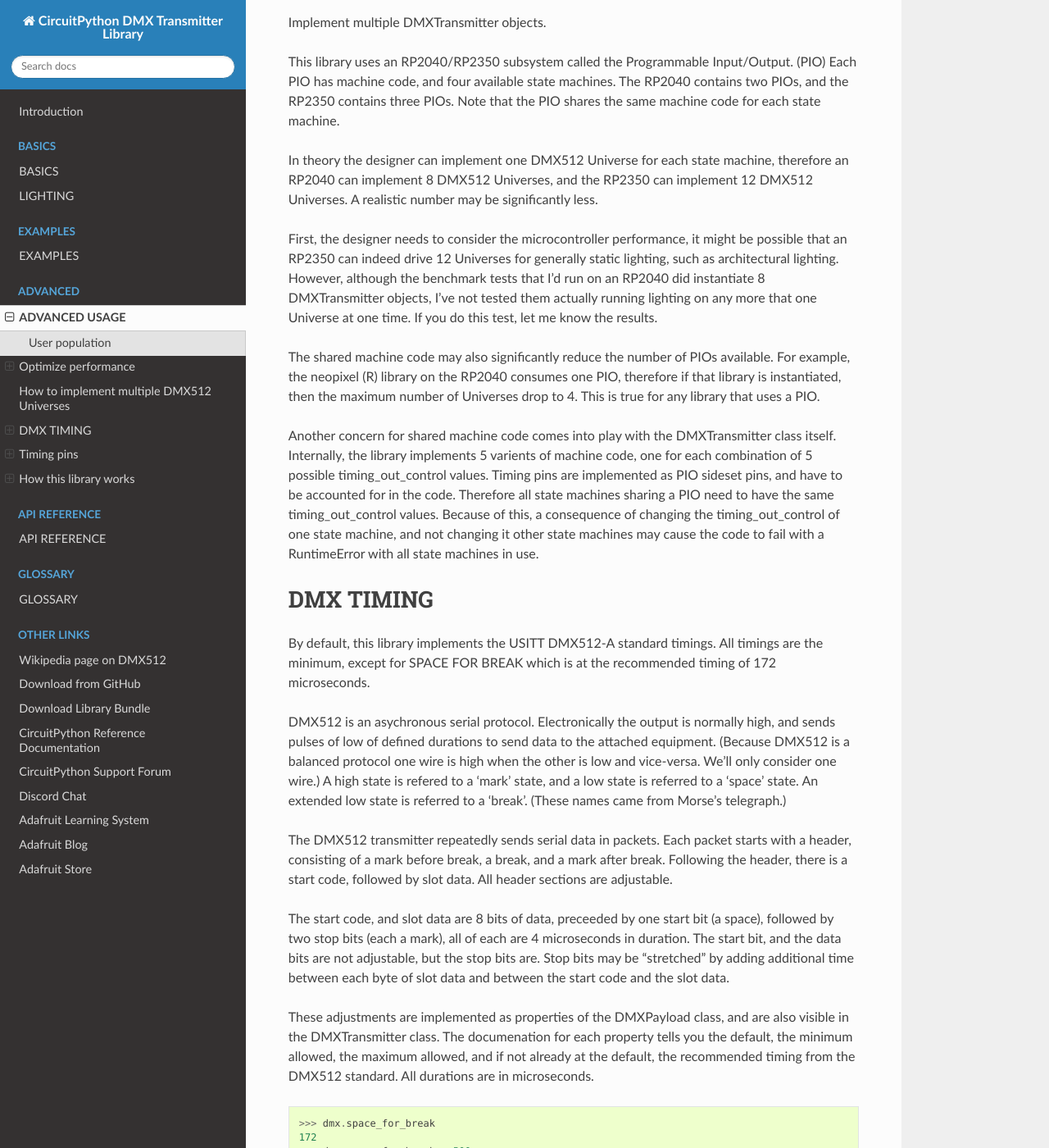
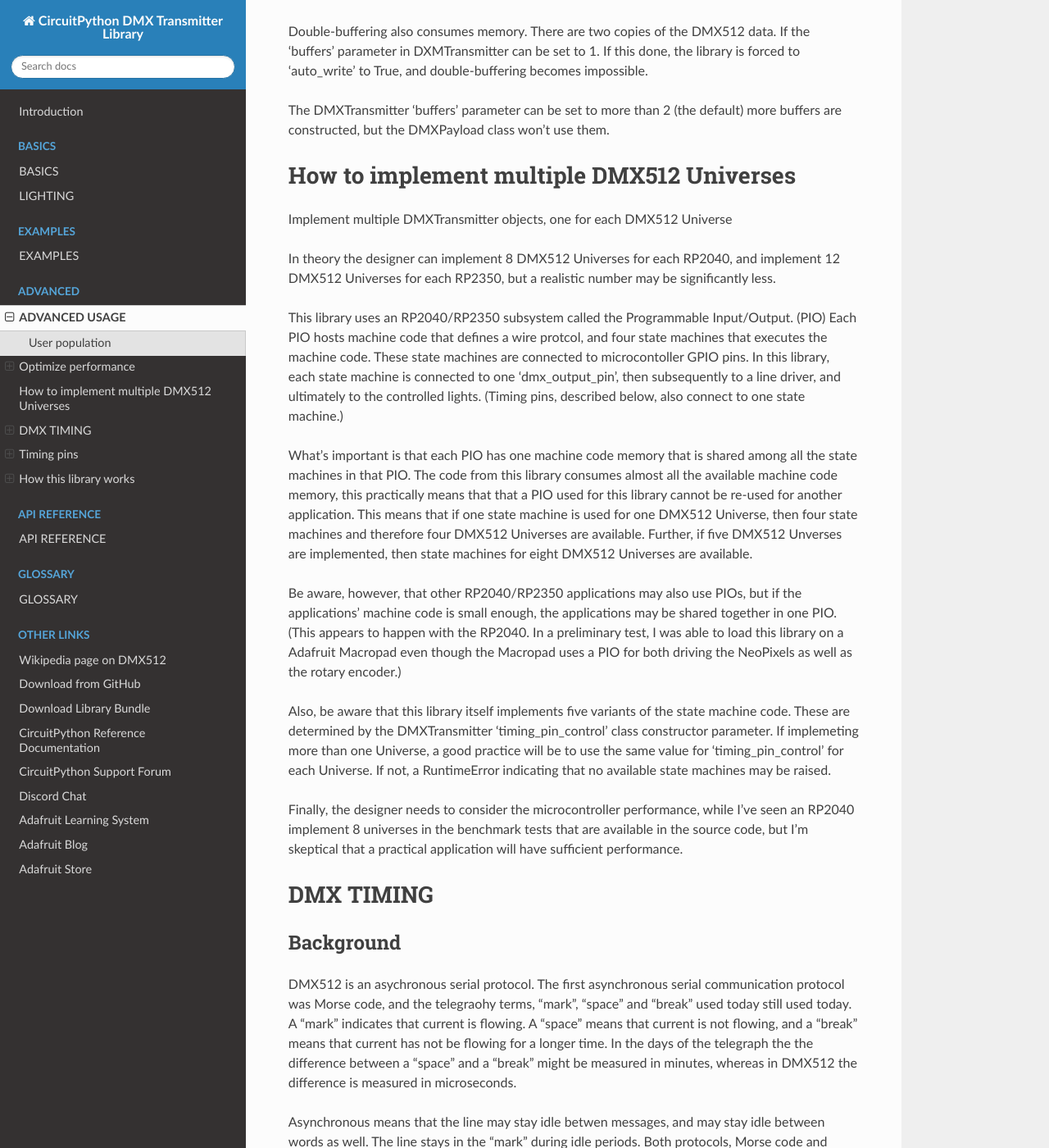
Before and after one commit to mydana/CircuitPython_DMX_Transmitter, a Sphinx documentation site: the page built from docs/advanced.rst, in a window 1280 px wide and 1400 px high, scrolled down 1364 px. Shown: the whole window at 82% size. Built offline with Sphinx 7.4.7 and the Read the Docs theme 3.1.0, drawn with Linux system fonts in a browser that asks for light colours; some of the changed text lies outside the part shown.

Commit message:
Intermediate docs

```diff
--- a/docs/advanced.rst
+++ b/docs/advanced.rst
@@ -31,111 +31,144 @@
 
   Each slot consumes some of the microcontroller processing time.
 
-  Each slot consumes 40 microseconds from each DMX512 packet.
+  Each slot consumes 40 microseconds of time for each DMX512 packet.
 
 Be aware that the DMX512 standard requires a minimum packet duration of
 1204 microseconds, although your equipment probably doesn't care. See
 the 'interval' property documentation, or more information about DMX Timing,
 below.
 
-Switch from auto_write = False to auto_write = True
----------------------------------------------------
+Turn off double-buffering
+-------------------------
 
-By default the library double-buffers the DMX512 data. Requiring the 'show'
-method for pending changes to become visible. Each show operation swaps one
-buffer for showing to another for editing. This swap consumes time, but also
-the show buffer needs to be copied to the edit buffer, which takes more time.
+By default the library double-buffers the DMX512 data, that means there are
+two copies of the intermediate data structure, and that one is used for
+editing the DMX512 slot data values, and the other one is used to show the
+slot data values on the state machine, and play the data down the wire to
+the lights. This is indicated by having the 'auto_write' property as False.
+In this state, any changes will not visible until on the lights until the
+'show' method is called. When that happens, the two buffers swap roles, the
+one that was editing slot data will now show it, and vice-versa.
 
-If auto_write is set to True, only one buffer is used, and any changes go
-directly to the one buffer that is also shown to the state machine.
+This swap takes time. There is a delay for the existing buffer to finish
+playing down the wire before the other buffer can start, and there is also a
+delay to copy slot values from one buffer to another.
 
-auto_write may be changed in the constructor, but can also be changed by
-setting the auto_write property.
+If the 'auto_write' property is set True, then the library uses one buffer for
+both editing and playing the data down the wire. This is significantly faster
+because neither the delay nor the copy operation is needed. In this state
+the 'show' method is ignored.
+
+Double-buffering also consumes memory. There are two copies of the DMX512 data.
+If the 'buffers' parameter in DXMTransmitter can be set to 1. If this done,
+the library is forced to 'auto_write' to True, and double-buffering becomes
+impossible.
+
+The DMXTransmitter 'buffers' parameter can be set to more than 2 (the default)
+more buffers are constructed, but the DMXPayload class won't use them.
 
 How to implement multiple DMX512 Universes
 ==========================================
-Implement multiple DMXTransmitter objects.
+Implement multiple DMXTransmitter objects, one for each DMX512 Universe
+
+In theory the designer can implement 8 DMX512 Universes for each RP2040,
+and implement 12 DMX512 Universes for each RP2350, but a realistic
+number may be significantly less.
 
 This library uses an RP2040/RP2350 subsystem called the Programmable
-Input/Output. (PIO) Each PIO has machine code, and four available state machines.
-The RP2040 contains two PIOs, and the RP2350 contains three PIOs. Note
-that the PIO shares the same machine code for each state machine.
+Input/Output. (PIO) Each PIO hosts machine code that defines a wire protcol,
+and four state machines that executes the machine code. These state machines
+are connected to microcontoller GPIO pins. In this library, each state machine
+is connected to one 'dmx_output_pin', then subsequently to a line driver,
+and ultimately to the controlled lights. (Timing pins, described below, also
+connect to one state machine.)
 
-In theory the designer can implement one DMX512 Universe for each state machine,
-therefore an RP2040 can implement 8 DMX512 Universes, and the RP2350 can
-implement 12 DMX512 Universes. A realistic number may be significantly less.
+What's important is that each PIO has one machine code memory that is shared
+among all the state machines in that PIO. The code from this library
+consumes almost all the available machine code memory, this practically means
+that that a PIO used for this library cannot be re-used for another application.
+This means that if one state machine is used for one DMX512 Universe, then four
+state machines and therefore four DMX512 Universes are available. Further,
+if five DMX512 Unverses are implemented, then state machines for eight DMX512
+Universes are available.
 
-First, the designer needs to consider the microcontroller performance, it
-might be possible that an RP2350 can indeed drive 12 Universes for generally
-static lighting, such as architectural lighting. However, although the benchmark
-tests that I'd run on an RP2040 did instantiate 8 DMXTransmitter objects, I've
-not tested them actually running lighting on any more that one Universe at one
-time. If you do this test, let me know the results.
+Be aware, however, that other RP2040/RP2350 applications may also use PIOs, but
+if the applications' machine code is small enough, the applications may be
+shared together in one PIO. (This appears to happen with the RP2040. In a
+preliminary test, I was able to load this library on a Adafruit Macropad even
+though the Macropad uses a PIO for both driving the NeoPixels as well as the
+rotary encoder.)
 
-The shared machine code may also significantly reduce the number of PIOs
-available. For example, the neopixel (R) library on the RP2040 consumes one PIO,
-therefore if that library is instantiated, then the maximum number of Universes
-drop to 4. This is true for any library that uses a PIO.
+Also, be aware that this library itself implements five variants of the state
+machine code. These are determined by the DMXTransmitter 'timing_pin_control'
+class constructor parameter. If implemeting more than one Universe, a good
+practice will be to use the same value for 'timing_pin_control' for each
+Universe. If not, a RuntimeError indicating that no available state machines
+may be raised.
 
-Another concern for shared machine code comes into play with the DMXTransmitter
-class itself. Internally, the library implements 5 varients of machine code, one
-for each combination of 5 possible timing_out_control values. Timing pins are
-implemented as PIO sideset pins, and have to be accounted for in the code.
-Therefore all state machines sharing a PIO need to have the same
-timing_out_control values. Because of this, a consequence of changing the
-timing_out_control of one state machine, and not changing it other state machines
-may cause the code to fail with a RuntimeError with all state machines in use.
+Finally, the designer needs to consider the microcontroller performance, while
+I've seen an RP2040 implement 8 universes in the benchmark tests that are
+available in the source code, but I'm skeptical that a practical application
+will have sufficient performance.
 
 DMX TIMING
 ==========
-By default, this library implements the USITT DMX512-A standard timings.
-All timings are the minimum, except for SPACE FOR BREAK which is at the
-recommended timing of 172 microseconds.
+Background
+----------
+DMX512 is an asychronous serial protocol. The first asynchronous serial
+communication protocol was Morse code, and the telegraohy terms, "mark", "space"
+and "break" used today still used today. A "mark" indicates that current is
+flowing. A "space" means that current is not flowing, and a "break" means that
+current has not be flowing for a longer time. In the days of the telegraph the
+the difference between a "space" and a "break" might be measured in minutes,
+whereas in DMX512 the difference is measured in microseconds.
 
-DMX512 is an asychronous serial protocol. Electronically the output is normally
-high, and sends pulses of low of defined durations to send data to the
-attached equipment. (Because DMX512 is a balanced protocol one wire is high when
-the other is low and vice-versa. We'll only consider one wire.) A high state is
-refered to a 'mark' state, and a low state is referred to a 'space' state. An
-extended low state is referred to a 'break'. (These names came from Morse's
-telegraph.)
+Asynchronous means that the line may stay idle betwen messages, and may stay idle
+between words as well. The line stays in the "mark" during idle periods. Both
+protocols, Morse code and DMX512 also use breaks to indicate when a messsage is
+coming. This is unusual for modern asynchronous serial protocols, most protocols
+format data packets using headers in the data stream instead of a hardware break.
+This incompatibility is why one cannot use a computer terminal to send DMX512
+data.
 
-The DMX512 transmitter repeatedly sends serial data in packets. Each packet
-starts with a header, consisting of a mark before break, a break, and a mark
-after break. Following the header, there is a start code, followed by slot data.
-All header sections are adjustable.
+After the break, called "SPACE FOR BREAK" in the specification, DMX512 sends up
+to 513 bytes of data. The first byte indicates the data type. This called the
+"NULL START" code in the specification. A null (a zero) indicates that the data
+packet is dimmer (and other lighting accessory) values, as opposed to diagnostics
+or other ancillary data.
 
-The start code, and slot data are 8 bits of data, preceeded by one start bit (a
-space), followed by two stop bits (each a mark), all of each are 4 microseconds
-in duration. The start bit, and the data bits are not adjustable, but the stop
-bits are. Stop bits may be "stretched" by adding additional time between each
-byte of slot data and between the start code and the slot data.
+Each byte is organzed into 11 bits of serial data, with each bit presented for
+4 microseconds. The fist bit, the start bit, is a "space" indicating that a
+word of data is forthcoming. The next 8 bits consist of a byte of data, least
+significant bit first. Finally at least 2 bits for the stop bits, where the line
+remains in "mark" state for at least 8 microseconds. The timing from the start
+bit to the end bit is critical, but after that the line may remain idle for some
+time, in a "mark" state, or the next byte of data may be sent.
 
-These adjustments are implemented as properties of the
-DMXPayload class, and are also visible in the DMXTransmitter class. The
-documenation for each property tells you the default, the minimum allowed,
-the maximum allowed, and if not already at the default, the recommended
-timing from the DMX512 standard. All durations are in microseconds.
+This ability for the line to remain idle after the stop bits allows for some
+adjustment of the DMX512 timing. Likewise, the standard allows for variable
+timing of the break that starts each packet.
+
+Adjustment
+----------
+By default, this library implements the minimum timings allowed by the standard,
+except for SPACE FOR BREAK, which is set to the recommended duration of 172
+microseconds.
+
+All of the timings are implemented as properties of the DMXPayload class, and
+are also visible in the DMXTransmitter class. The documenation for each property
+tells you the default, the minimum allowed, the maximum allowed, and if not
+already at the default, the duration recommended by the standard. All values
+are in microseconds.
 
 .. code-block:: Python
 
    >>> dmx.space_for_break
    172
-   >>> dmx.space_for_break = 500
+   >>> dmx.space_for_break = 88
    >>> dmx.space_for_break
-   500
+   88
    >>>
-
-Setting the timing duration below the standard
-----------------------------------------------
-While the libary allows for setting durations less than the minimums, you might
-want to do so to make the system more responsive. However, reducing the number
-of slots, descibed above, will also make the system more responsive. Be aware,
-setting timings below recommended minimums is not recommended, and may make your
-DMX Universe unreliable.
-
-If you do want to reduce the timing, reduce the space_for_break, because the
-default duration is longer than what's required.
 
 Minimum DMX512 packet duration
 ------------------------------
@@ -146,100 +179,112 @@
 DMX512 packet duration. The only way to adjust the duration is to change the
 DMX512 timing properties, or to increase the number of slots up to 512.
 
-Setting the timing duration above above the standard
-----------------------------------------------------
-Some, presumably older equipment is not exactly compatible with DMX512, some
-additional padding is needed. There is an art to adjusting these timings, and
-I welcome a Pull Request to elaborate what the best strategies are.
-
-Be aware too, that the library allows for long padding durations,
-260 microseconds (default 8 microseconds) between byte of slot data, and a
-header length in excess of 150,000 microseconds (default 188 microseconds).
-While the DMX512 standard allows these durations, some equipment may balk
-at durations this long.
-
 Timing pins
 ===========
 The state machines have a feature called sideset pins. Roughly, these are bits
 that may be added to the machine code, and as each instruction is executed, the
 bit values are sent out to additional pins. This library implements up to two
-sideset pins::
+sideset pins:
 
-  Transmitter enable::
+* Transmitter enable, and
+* Oscilloscope sync
 
-    If the timing_out_control parameter is set to True or 1, one timing pin is
-    implemented it is the transmitter enable pin. This pin can be connected to
-    the line driver circuit enable input. This feature can be used to switch
-    the DMX Universe from one transmitter to another. The stop method will stop
-    the state machine, and disable the connected line driver.
+Transmitter enable
+------------------
 
-    This is advanced feature only for an advanced DMX hacker.
+If the timing_out_control parameter is set to True or 1, one timing pin is
+implemented it is the transmitter enable pin. This pin can be connected to
+the line driver circuit enable input. This feature can be used to switch
+the DMX Universe from one transmitter to another. The stop method will stop
+the state machine, and disable the connected line driver.
 
-    If the timing_out_control parameter is set to False or -1, the same timing
-    pin is implemented, but the logic is complemented.
+This is advanced feature only for an advanced DMX hacker.
 
-    This pin is set by the timing_out_pin parameter.
+If the timing_out_control parameter is set to False or -1, the same timing
+pin is implemented, but the logic is complemented.
 
-  Oscilloscope sync::
+This pin is set by the timing_out_pin parameter.
 
-    If the timing_out_control parameter is set to 2, then two timing pins are
-    implemented, the first pin is the same transmitter pin, as descibed above.
-    The second pin is an oscilloscope sync pin. This pin is asserted during
-    MARK AFTER BREAK.  The intent is to use a digital oscilloscope to verify that
-    the timing is what it says it is.
+Oscilloscope sync
+-----------------
 
-    If the timing_out_control parameter is set to -2, then the same two timing
-    pins are implemented, but the logic of both pins is complemented.
+If the timing_out_control parameter is set to 2, then two timing pins are
+implemented, the first pin is the same transmitter pin, as descibed above.
+The second pin is an oscilloscope sync pin. This pin is asserted during
+MARK AFTER BREAK.  The intent is to use a digital oscilloscope to verify that
+the timing is what it says it is.
 
-    The two pins need to be consecutive. The first pin is the Transmitter enable,
-    and is specified by the timing_out_pin parameter. The second pin is not
-    specified by the library, instead the hardware automatically uses the next
-    pin in sequence.
+If the timing_out_control parameter is set to -2, then the same two timing
+pins are implemented, but the logic of both pins is complemented.
 
-  If the timing_out_control parameter is not set, then no timing pins are
-  implemented.
+The two pins need to be consecutive. The first pin is the Transmitter enable,
+and is specified by the timing_out_pin parameter. The second pin is not
+specified by the library, instead the hardware automatically uses the next
+pin in sequence.
+
+If the timing_out_control parameter is not set, then no timing pins are
+implemented.
 
 Warning when implementing multiple DMX512 Universes
 ---------------------------------------------------
-Be aware that if you intend to implement timing pins and use multiple
-DMX512 Universes, all Universes handled by the same PIO need to have
-the same value for the timing_out_control parameter. This is because
-the timing_out_control parameter chooses the version of the machine
-code to run on the state machine, and all state machines on the same
-PIO need to run the same machine code.
+Be aware of a technical limitation. If you intend to implement timing pins and
+implement multiple DMX512 Universes, all Universes handled by the same PIO need
+to have the same value for the timing_out_control parameter. See above.
 
-This limitation can cause unexpeced RuntimeError problems when debugging
-multiple DMX512 Universes.
+This limitation can cause unexpeced RuntimeError problems when debugging.
 
 How this library works
 ======================
 This library consists of three modules:
 
-* dmx_transmitter
-* dmx_payload
-* machine_code
+* dmx_transmitter.py aka dmx_transmitter.mpy
+* dmx_payload.py aka dmx_payload.mpy
+* machine_code.py aka machine_code.mpy
 
-together these allow an RP2040 (and presumably an RP2350) microcontroller's
+Together these allow an RP2040 (and presumably an RP2350) microcontroller's
 Programmable I/O (PIO) peripheral to output a DMX512 serial data stream.
 
-dmx_transmitter/machine_code is a machine-generated python library that contains three objects:
+dmx_transmitter/machine_code.py is a machine-generated python library that contains
+three objects:
 
-1. A class that contains variations of the assembled machine code that runs the PIO.
+1. A class that contains variations of the assembled machine code that runs the
+PIO.
 
-2. A function that synthesizes the pio_kwargs that the assembler would output.
+2. A function that synthesizes the pio_kwargs that Adafruit's assembler would
+output.
 
 3. A class that contains timing constants for various phases of the DMX waveform.
 
-While machine_code is machine-generated, the source code is available in source
-the package, in the assembly_code folder.
+In order to write PIO assembly code, a developer needs to be mindful of both
+the logic and the timing. This is difficult. To make it easier this developer
+used a spreadsheet program to use a pivot table to keep track of timings while
+focusing on the desired logic. While this program was not originally written
+in LibreOffice calc, it was copied to that application for sharing on GitHub,
+and can be found in the source code in the assembly_code folder.
+
+Since the timing was already available in the spreadsheet, this developer created
+a tool, reformat_pioasm, to assemble the machine code using Adafruit's assembler,
+and output the objects mentioned above in the dmx_transmitter/machine_code.mpy
+file.
+
+Finally, this tool also allows the developer to defer TODO
+
 
 * The ultimate source is in assembly_code/assembly_code.fods this file is the
   assembly code in a LibreOffice document.
-* The next file, assembly_code/assembly_code.txt.csv is a text-separated file
-  exported the LibreOffice document.
-* A script assembly_code/reformat_pioasm formats, assembles it, and writes the
-  output into dmx_transmitter/machine_code.
-* The makefile contains all the commands to run this pipeline, and others.
+* The next file, assembly_code/assembly_code.tsv is a text-separated file
+  exported from the LibreOffice document.
+* A script assembly_code/reformat_pioasm.py that uses Adafruit's assemble to
+  assemble it, and writes the output into dmx_transmitter/machine_code.
+* The makefile contains all the commands to build the machine code.
+
+
+
+
+
+
+
+
 
 This pipeline was implemented to tie timing information with the assembly code in
 a way that's easy for the developer to work on the logic and the timing. It also
--- a/docs/glossary.rst
+++ b/docs/glossary.rst
@@ -32,6 +32,10 @@
   A standard digital theatrical lighting protocol. It's also used for
   architectural lighting, and other non-lighting devices.
 
+* GPIO - General-Purpose Input Output.
+  The hardware for Input Output on a microcontroller. These are the "pins"
+  connecting the microcontroller to the associated electrical circuit.
+
 * Line driver - hardware that converts electrical levels from logic levels to
   RS485 levels. For a DMX network an isolated line driver is advised. This is
   to isolate the DMX wiring from the microcontroller and any connected
@@ -43,6 +47,9 @@
 
 * Mark - a term from telegraphy, and also used for asyncronous serial
   communication. It indicates the line is on, and corresponds to a logic high.
+
+* Packet - A collection of data sent down the wire. A DMX512 packet consists of
+  a break, a START CODE, followed by up to 512 bytes of slot data.
 
 * PIO - Programmable I/O hardware
   A subsystem of the RP2040 microcontroller. There are two PIO in each RP2040.
@@ -68,6 +75,11 @@
   data will follow. all DMX start bits are 4 microseconds long, and are
   implemeted in the machine code.
 
+* Start code - the first byte of data in a DMX512 packet. The start code
+  determines the data type of a packet. This libary implements the "NULL START"
+  code (defined in the DMX512 standard) that indicates the packet is dimmer
+  and other lighting equipment data values.
+
 * State machine - the hardware that formats the DMX data into serial data for
   sending down the wire.
 
```
Also changed, not shown: 2 other files.
